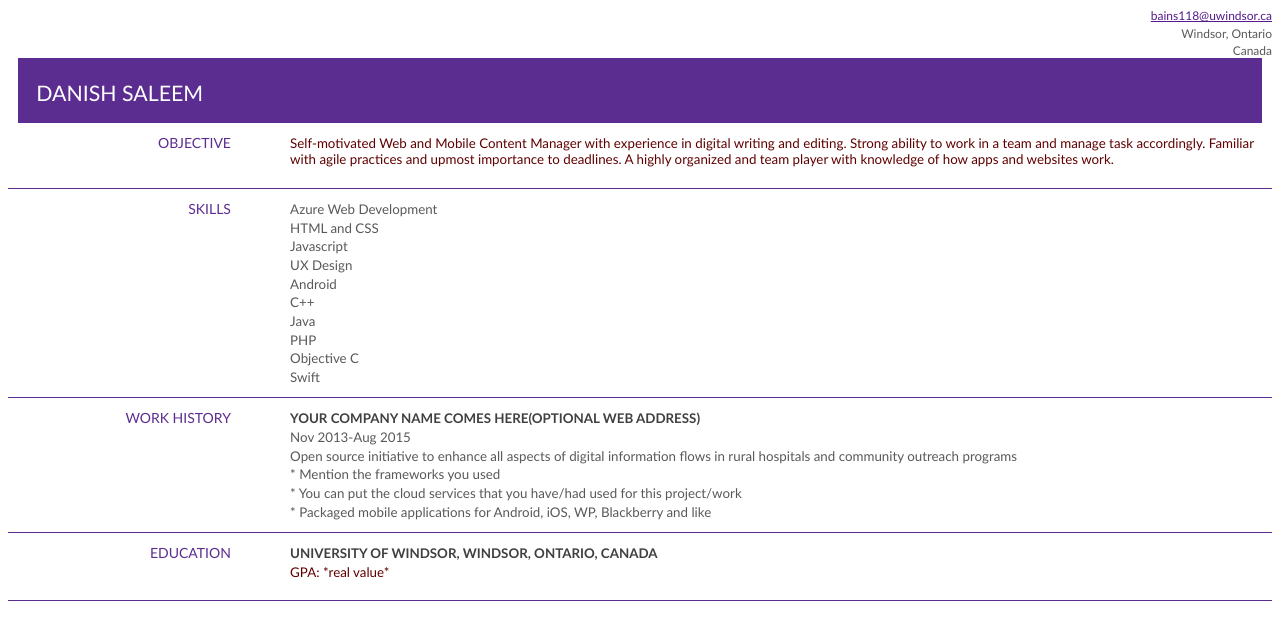
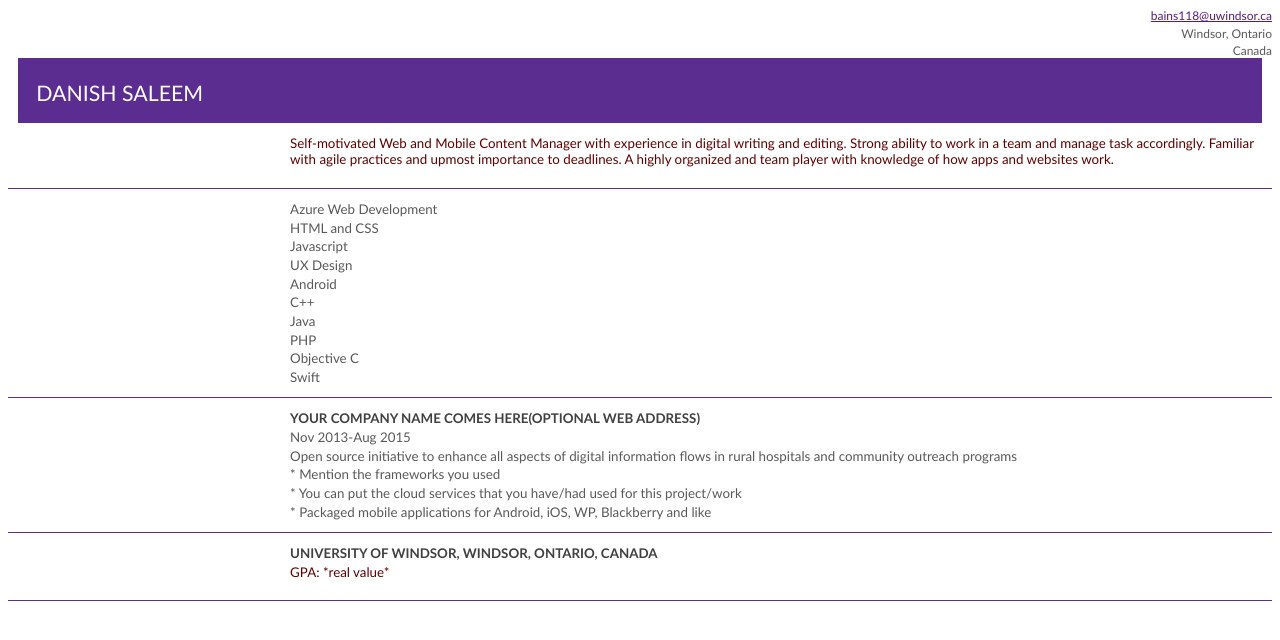
Before and after one commit to dsaleem91/dsaleem91.github.io, a plain HTML site: page index.html in a window 1280 px wide. Drawn offline with Linux system fonts and the light colour scheme.

Commit message:
updated color index.html

```diff
--- a/index.html
+++ b/index.html
@@ -57,7 +57,7 @@
         mso-hansi-theme-font: major-latin;
         mso-bidi-font-family: "Times New Roman";
         mso-bidi-theme-font: major-bidi;
-        color: #5C2D91;
+        color: #fff;
         mso-themecolor: accent1;
         text-transform: uppercase;
         mso-font-kerning: 10.0pt;
```
